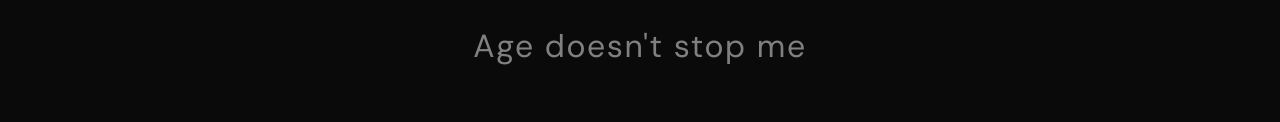
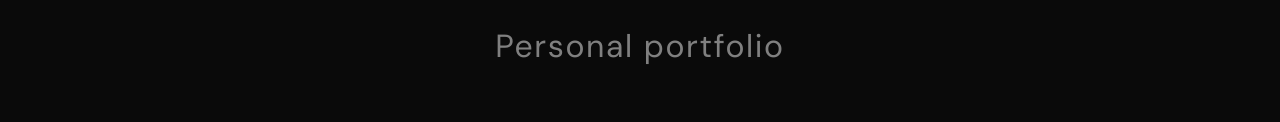
Before and after one commit to madebyliamm/MadeByLiam, a plain HTML site: page index.html in a window 1280 px wide. Shown: the part 417-539 px from the top of the page. Drawn offline with Linux system fonts and the light colour scheme.

Commit message:
Update hero subtitle in index.html

```diff
--- a/index.html
+++ b/index.html
@@ -693,7 +693,7 @@
     <section class="hero">
         <div class="hero-bg"></div>
         <h1 class="hero-title">MADE BY LIAM</h1>
-        <p class="hero-subtitle">Age doesn't stop me</p>
+        <p class="hero-subtitle">Personal portfolio</p>
         <div class="scroll-indicator" id="scrollIndicator">
             <div class="scroll-arrow"></div>
         </div>
```
